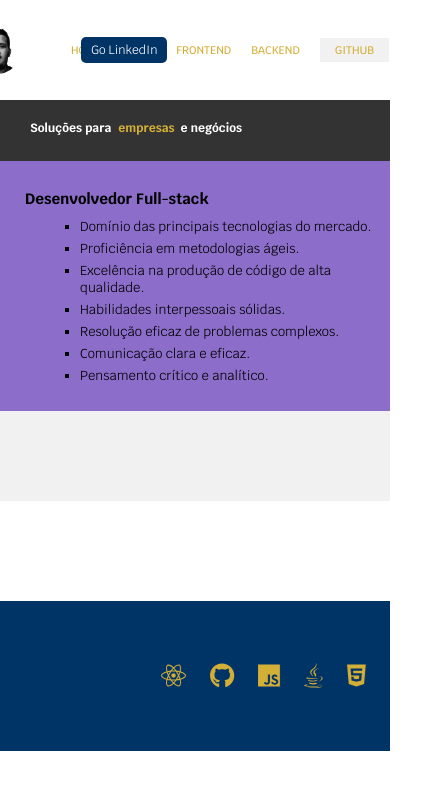
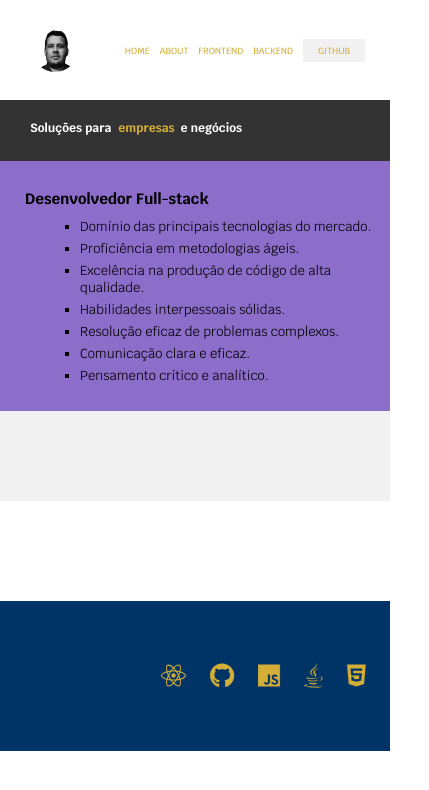
Before and after one commit to ThiagoDRangel/ThiagoRangel, a React (Vite) app: page /home in a window 390 px wide. Shown: the top 790 px of the page, 429 px wide, since content can reach past the window. Built offline with nearby package versions, Linux system fonts and the light colour scheme.

Commit message:
fix: mobile version

```diff
--- a/src/components/HeaderMenu/styles.css
+++ b/src/components/HeaderMenu/styles.css
@@ -116,11 +116,25 @@ nav ul li {
   }
 
   nav ul li {
-    margin: 0 1rem;
+    margin: 0 0.6rem;
   }
 
   .icon {
-    font-size: 1.1rem;
+    font-size: 1rem;
+  }
+}
+
+@media (max-width:400px) {
+  .text-color {
+    margin-right: 0.5rem;
+  }
+
+  nav ul li {
+    margin: 0 0.5rem;
+  }
+
+  .icon {
+    font-size: 0.9rem;
   }
 }
 
```
